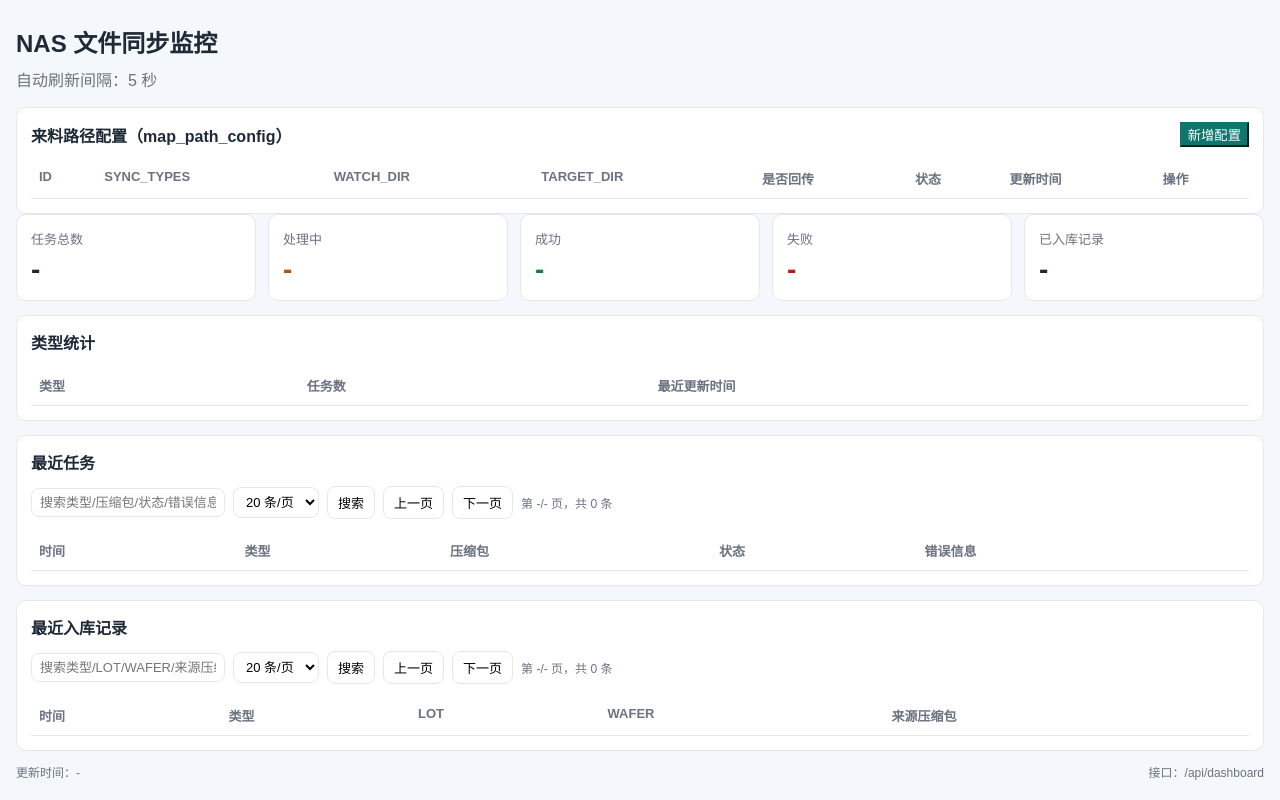
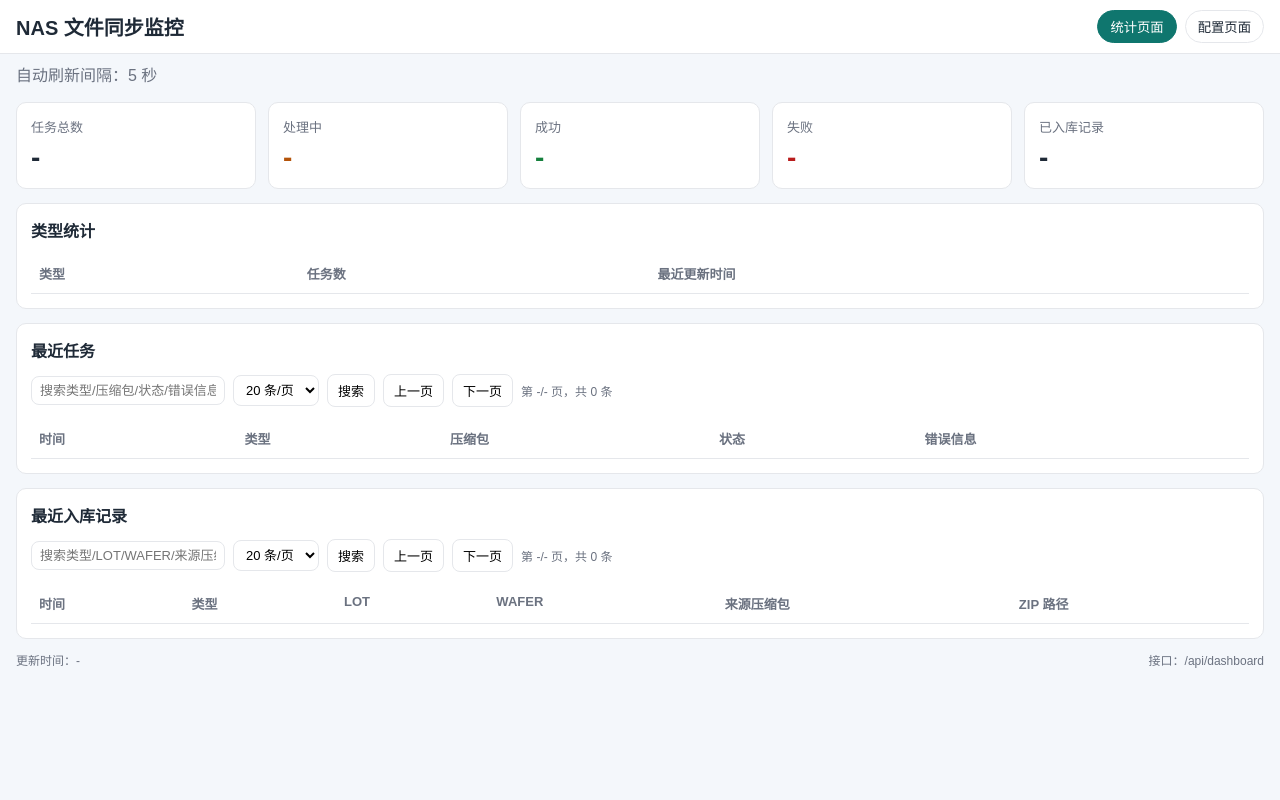
Before and after one commit to doublej9999/nassync, a Python web app: template nassync/templates/dashboard.html in a window 1280 px wide. Run offline with Jinja, Linux system fonts and the light colour scheme; the template is opened without the code that fills it, so the values that code supplies are empty.

Commit message:
Add top nav with stats/config views and show zip path

```diff
--- a/nassync/templates/dashboard.html
+++ b/nassync/templates/dashboard.html
@@ -19,6 +19,15 @@
     }
     body { margin: 0; font-family: "Microsoft YaHei", "PingFang SC", sans-serif; background: var(--bg); color: var(--text); }
     .wrap { max-width: 1320px; margin: 0 auto; padding: 16px; }
+    .topbar { position: sticky; top: 0; z-index: 30; background: #ffffffee; backdrop-filter: blur(6px); border-bottom: 1px solid var(--border); }
+    .topbar-inner { display: flex; align-items: center; justify-content: space-between; gap: 12px; padding-top: 10px; padding-bottom: 10px; }
+    .topbar-title { font-size: 20px; font-weight: 700; }
+    .nav { display: flex; gap: 8px; flex-wrap: wrap; }
+    .nav-btn { border: 1px solid var(--border); border-radius: 999px; background: #fff; color: var(--text); padding: 6px 12px; cursor: pointer; }
+    .nav-btn.active { background: var(--accent); border-color: var(--accent); color: #fff; }
+    .content { padding-top: 8px; }
+    .page { display: none; }
+    .page.active { display: block; }
     .title { font-size: 24px; font-weight: 700; margin: 8px 0; }
     .sub { color: var(--muted); margin-bottom: 16px; }
     .grid { display: grid; grid-template-columns: repeat(auto-fit,minmax(180px,1fr)); gap: 12px; }
@@ -63,44 +72,19 @@
   </style>
 </head>
 <body>
-  <div class="wrap">
-    <div class="title">NAS 文件同步监控</div>
-    <div class="sub">自动刷新间隔：5 秒</div>
-
-    <div class="section">
-      <div class="section-head">
-        <h2>来料路径配置（map_path_config）</h2>
-        <button id="cfg_add_btn" class="btn-primary" type="button">新增配置</button>
-      </div>
-      <table>
-        <thead><tr><th>ID</th><th>SYNC_TYPES</th><th>WATCH_DIR</th><th>TARGET_DIR</th><th>是否回传</th><th>状态</th><th>更新时间</th><th>操作</th></tr></thead>
-        <tbody id="cfg_tbody"></tbody>
-      </table>
-    </div>
-
-    <div id="cfg_add_modal" class="modal-mask">
-      <div class="modal-card">
-        <div id="cfg_add_modal_title" class="modal-title">新增来料路径配置</div>
-        <div class="modal-grid">
-          <input id="add_id" type="hidden" value="">
-          <label for="add_sync_types">SYNC_TYPES</label>
-          <input id="add_sync_types" type="text" placeholder="例如 BP" value="">
-          <label for="add_watch_dir">WATCH_DIR</label>
-          <input id="add_watch_dir" type="text" placeholder="" value="">
-          <label for="add_target_dir">TARGET_DIR</label>
-          <input id="add_target_dir" type="text" placeholder="" value="">
-          <label for="add_enabled">启用状态</label>
-          <label class="cfg-enabled"><input id="add_enabled" type="checkbox" checked> 启用</label>
-          <label for="add_is_feedback">是否回传</label>
-          <label class="cfg-enabled"><input id="add_is_feedback" type="checkbox"> 回传（跳过 zip_record 入库）</label>
-        </div>
-        <div class="modal-actions">
-          <button id="cfg_add_cancel_btn" type="button">取消</button>
-          <button id="cfg_add_save_btn" class="btn-primary" type="button">确认新增</button>
+  <div class="topbar">
+    <div class="wrap topbar-inner">
+      <div class="topbar-title">NAS 文件同步监控</div>
+      <div class="nav">
+        <button id="nav_stats" class="nav-btn" type="button" data-page="stats">统计页面</button>
+        <button id="nav_config" class="nav-btn" type="button" data-page="config">配置页面</button>
       </div>
     </div>
   </div>
 
+  <div class="wrap content">
+    <div id="page_stats" class="page">
+      <div class="sub">自动刷新间隔：5 秒</div>
       <div class="grid">
         <div class="card"><div class="label">任务总数</div><div id="total_tasks" class="value">-</div></div>
         <div class="card"><div class="label">处理中</div><div id="pending_tasks" class="value warn">-</div></div>
@@ -152,7 +136,7 @@
           <span id="record_pager" class="pager">第 -/- 页，共 0 条</span>
         </div>
         <table>
-        <thead><tr><th>时间</th><th>类型</th><th>LOT</th><th>WAFER</th><th>来源压缩包</th></tr></thead>
+          <thead><tr><th>时间</th><th>类型</th><th>LOT</th><th>WAFER</th><th>来源压缩包</th><th>ZIP 路径</th></tr></thead>
           <tbody id="record_tbody"></tbody>
         </table>
       </div>
@@ -163,11 +147,51 @@
       </div>
     </div>
 
+    <div id="page_config" class="page">
+      <div class="sub">管理监听目录与目标目录映射</div>
+      <div class="section">
+        <div class="section-head">
+          <h2>来料路径配置（map_path_config）</h2>
+          <button id="cfg_add_btn" class="btn-primary" type="button">新增配置</button>
+        </div>
+        <table>
+          <thead><tr><th>ID</th><th>SYNC_TYPES</th><th>WATCH_DIR</th><th>TARGET_DIR</th><th>是否回传</th><th>状态</th><th>更新时间</th><th>操作</th></tr></thead>
+          <tbody id="cfg_tbody"></tbody>
+        </table>
+      </div>
+    </div>
+  </div>
+
+  <div id="cfg_add_modal" class="modal-mask">
+    <div class="modal-card">
+      <div id="cfg_add_modal_title" class="modal-title">新增来料路径配置</div>
+      <div class="modal-grid">
+        <input id="add_id" type="hidden" value="">
+        <label for="add_sync_types">SYNC_TYPES</label>
+        <input id="add_sync_types" type="text" placeholder="例如 BP" value="">
+        <label for="add_watch_dir">WATCH_DIR</label>
+        <input id="add_watch_dir" type="text" placeholder="" value="">
+        <label for="add_target_dir">TARGET_DIR</label>
+        <input id="add_target_dir" type="text" placeholder="" value="">
+        <label for="add_enabled">启用状态</label>
+        <label class="cfg-enabled"><input id="add_enabled" type="checkbox" checked> 启用</label>
+        <label for="add_is_feedback">是否回传</label>
+        <label class="cfg-enabled"><input id="add_is_feedback" type="checkbox"> 回传（跳过 zip_record 入库）</label>
+      </div>
+      <div class="modal-actions">
+        <button id="cfg_add_cancel_btn" type="button">取消</button>
+        <button id="cfg_add_save_btn" class="btn-primary" type="button">确认新增</button>
+      </div>
+    </div>
+  </div>
+
   <script>
     const state = {
       task: { page: 1, page_size: 20, q: '' },
       record: { page: 1, page_size: 20, q: '' },
       configs: [],
+      currentPage: 'stats',
+      refreshTimer: null,
     };
 
     function esc(v) {
@@ -331,6 +355,7 @@
           <td>${esc(x.lot_id)}</td>
           <td>${esc(x.wafer_id)}</td>
           <td class="mono">${esc(x.zip_name)}</td>
+          <td class="mono">${esc(x.zip_path || '-')}</td>
         </tr>
       `).join('');
       document.getElementById('record_pager').textContent = `第 ${recordData.page || 1}/${recordData.total_pages || 1} 页，共 ${recordData.total || 0} 条`;
@@ -420,10 +445,56 @@
       });
     }
 
+    function stopAutoRefresh() {
+      if (state.refreshTimer) {
+        clearInterval(state.refreshTimer);
+        state.refreshTimer = null;
+      }
+    }
+
+    function startAutoRefresh() {
+      if (state.refreshTimer) return;
+      state.refreshTimer = setInterval(tick, 5000);
+    }
+
+    function switchPage(page, updateHash) {
+      const nextPage = page === 'config' ? 'config' : 'stats';
+      state.currentPage = nextPage;
+
+      document.getElementById('page_stats').classList.toggle('active', nextPage === 'stats');
+      document.getElementById('page_config').classList.toggle('active', nextPage === 'config');
+      document.getElementById('nav_stats').classList.toggle('active', nextPage === 'stats');
+      document.getElementById('nav_config').classList.toggle('active', nextPage === 'config');
+
+      if (updateHash) {
+        window.location.hash = nextPage;
+      }
+
+      if (nextPage === 'config') {
+        stopAutoRefresh();
+        loadConfigs().catch(e => console.error('加载配置失败', e));
+      } else {
+        tick();
+        startAutoRefresh();
+      }
+    }
+
+    function bindNav() {
+      document.querySelectorAll('.nav-btn').forEach(btn => {
+        btn.addEventListener('click', () => {
+          const page = btn.getAttribute('data-page') || 'stats';
+          switchPage(page, true);
+        });
+      });
+      window.addEventListener('hashchange', () => {
+        const page = (window.location.hash || '').replace('#', '');
+        switchPage(page, false);
+      });
+    }
+
     bindToolbar();
-    loadConfigs().catch(e => console.error('加载配置失败', e));
-    tick();
-    setInterval(tick, 5000);
+    bindNav();
+    switchPage((window.location.hash || '').replace('#', ''), false);
   </script>
 </body>
 </html>
```
Lines whose indentation alone changed are shown as unchanged.
